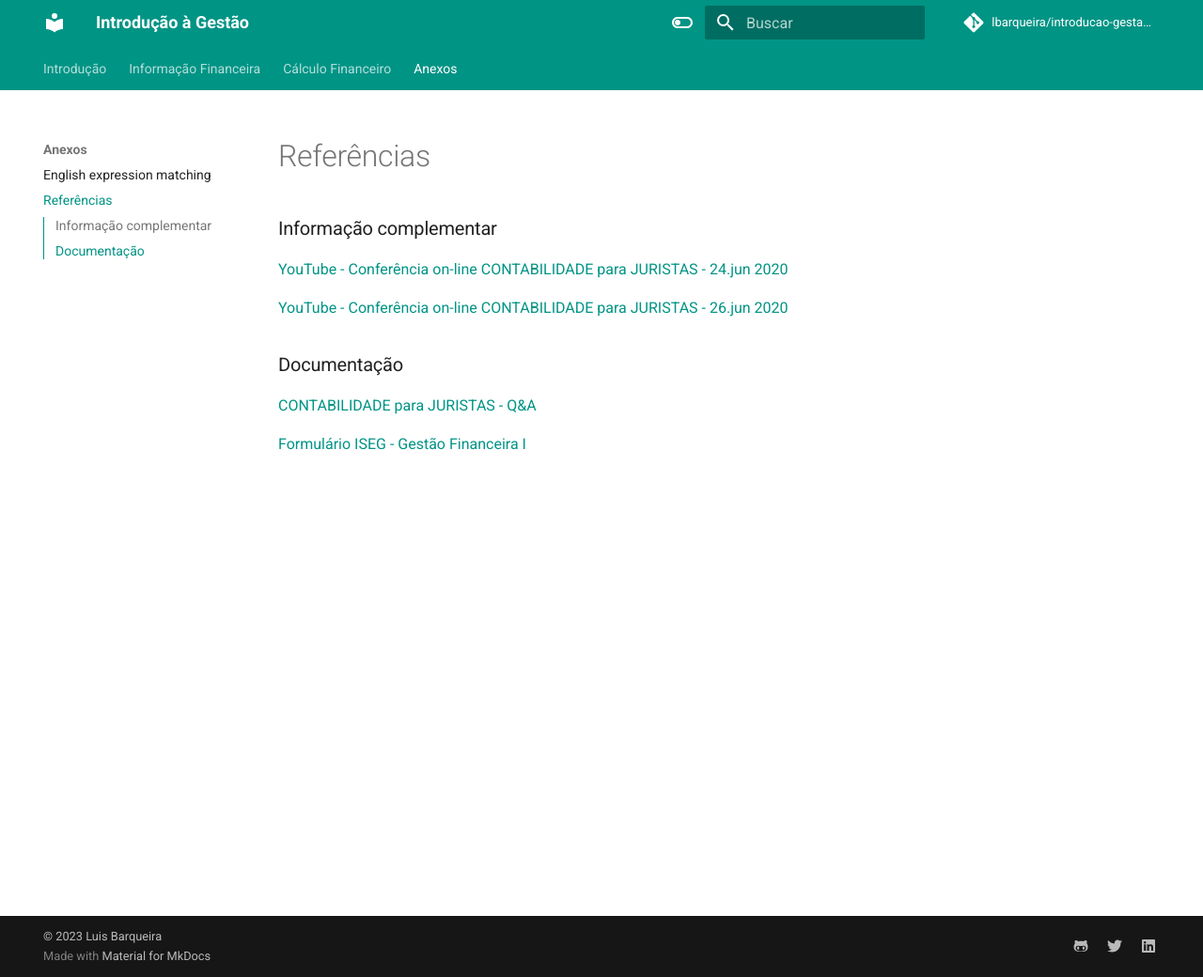
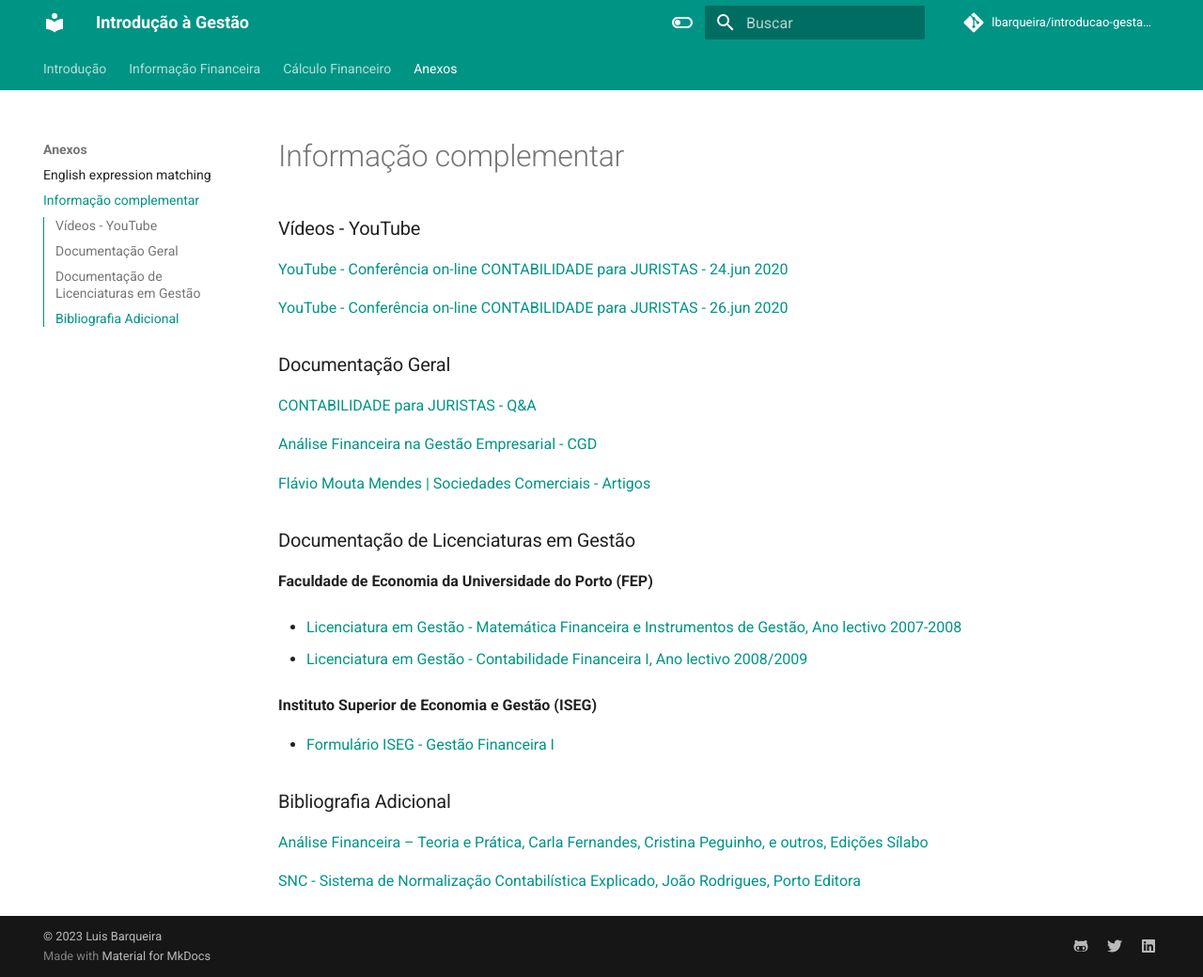
Before and after one commit to lbarqueira/introducao-gestao-material-mkdocs, an MkDocs documentation site: the page built from docs/referencias.md, in a window 1280 px wide and 1040 px high. Shown: the whole window at 94% size. Built offline with MkDocs 1.6.1 and Material for MkDocs 9.7.7, drawn with Linux system fonts in a browser that asks for light colours; comment, search, counter and statistics services are not loaded.

Commit message:
docs update

```diff
--- a/docs/referencias.md
+++ b/docs/referencias.md
@@ -1,12 +1,36 @@
-### Informação complementar
+### Vídeos - YouTube
 
 [YouTube - Conferência on-line CONTABILIDADE para JURISTAS - 24.jun 2020](https://www.youtube.com/watch?v=hMzDs-CkDqw)
 
 [YouTube - Conferência on-line CONTABILIDADE para JURISTAS - 26.jun 2020](https://www.youtube.com/watch?v=gBupK9Op6yg)
 
 
-### Documentação
+
+### Documentação Geral
 
 [CONTABILIDADE para JURISTAS - Q&A](https://drive.google.com/file/d/1nPn3ksTvR_xVvMrQk3kRuYR2llQ9TOvU/view?usp=share_link)
 
-[Formulário ISEG - Gestão Financeira I](https://drive.google.com/file/d/1-iTkmDw8Py2J5m3isWdNZcDOlAzDIDj-/view?usp=share_link)
+[Análise Financeira na Gestão Empresarial - CGD](https://www.cgd.pt/Sustentabilidade/Negocio-Responsavel/Documents/MasterclassV_AnaliseFinanceiranaGestaoEmpresarial.pdf)
+
+[Flávio Mouta Mendes | Sociedades Comerciais - Artigos](https://www.sociedadescomerciais.pt/artigos/)
+
+
+### Documentação de Licenciaturas em Gestão
+
+__Faculdade de Economia da Universidade do Porto (FEP)__
+
+- [Licenciatura em Gestão - Matemática Financeira e Instrumentos de Gestão, Ano lectivo 2007-2008](https://www.fep.up.pt/disciplinas/lge103/)
+
+- [Licenciatura em Gestão - Contabilidade Financeira I, Ano lectivo 2008/2009](https://www.fep.up.pt/disciplinas/1g105/)
+
+
+__Instituto Superior de Economia e Gestão (ISEG)__
+
+- [Formulário ISEG - Gestão Financeira I](https://drive.google.com/file/d/1-iTkmDw8Py2J5m3isWdNZcDOlAzDIDj-/view?usp=share_link)
+
+
+### Bibliografia Adicional
+
+[Análise Financeira – Teoria e Prática, Carla Fernandes, Cristina Peguinho, e outros, Edições Sílabo](https://silabo.pt/catalogo/gestao-organizacional/livro/analise-financeira-teoria-e-pratica/)
+
+[SNC - Sistema de Normalização Contabilística Explicado, João Rodrigues, Porto Editora](https://www.portoeditora.pt/produtos/ficha/snc-sistema-de-normalizacao-contabilistica-explicado/194881)
--- a/mkdocs.yml
+++ b/mkdocs.yml
@@ -11,7 +11,7 @@ nav:
       - Exercícios: exercicios_2.md
   - Anexos:
       - English expression matching: ingles.md
-      - Referências: referencias.md
+      - Informação complementar: referencias.md
 
 site_author: Luis Barqueira
 site_url: https://tourmaline-klepon-15f45d.netlify.app/
```
Also changed, not shown: docs/exercicios_1.md (+6 -3 lines), docs/index.md (+1 -1 lines), docs/inf_financeira.md (+1 -1 lines), docs/ingles.md (+2 -0 lines), README.md (line endings or trailing spaces), docs/images/tabela_30.png (added).
